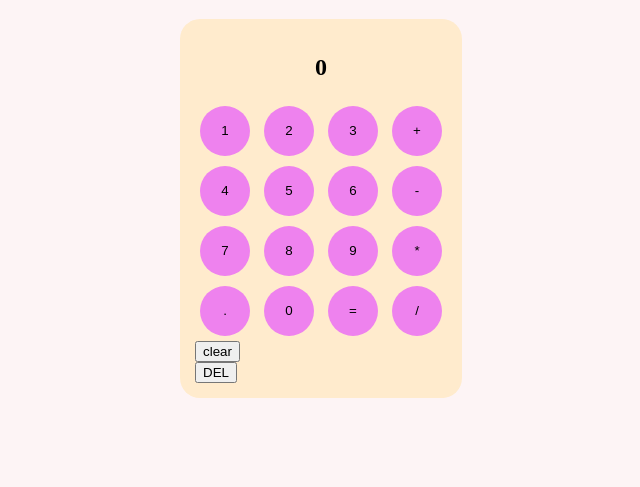
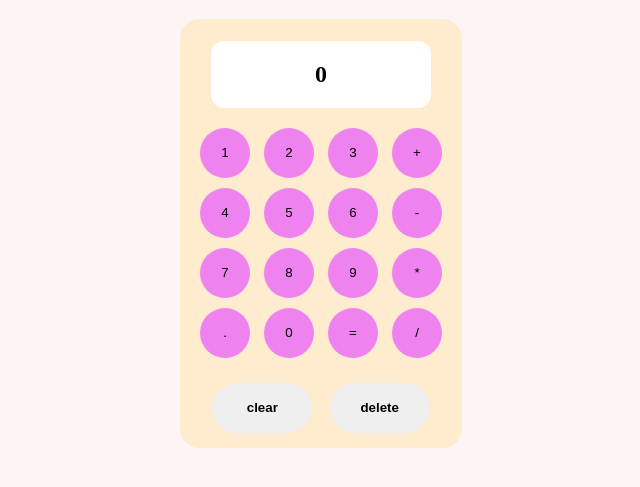
Before and after one commit to matthnoss/calculator, a plain HTML site: page index.html in a window 1280 px wide. Shown: the part 69-556 px from the top of the page, without its empty margins (319-959 px from the left). Drawn offline with Linux system fonts and the light colour scheme.

Commit message:
Adjusted appearence of delete and clear buttons, added calculator screen

```diff
--- a/index.html
+++ b/index.html
@@ -47,7 +47,7 @@
 
         <div class="operations">
             <button class="clearBtn">clear</button>
-            <button class="deleteBtn">DEL</button>
+            <button class="deleteBtn">delete</button>
         </div>
 
     </div>
--- a/style.css
+++ b/style.css
@@ -40,8 +40,30 @@ body {
     margin: 5px;
 }
 
+.operations {
+    display: flex;
+    justify-content: space-evenly;
+    margin-top: 20px;
+    width: auto;
+}
+
 .clearBtn,
 .deleteBtn {
+    min-width: 100px;
+    min-height: 50px;
+    border-radius: 200px;
+    border-style: none;
+    font-weight: bolder;
+}
+
+.titleAndDisplay {
     display: flex;
-    align-items: self-e;
+    justify-content: center;
+    border-radius: 13px;
+    margin-top: 7px;
+    margin-bottom: 15px;
+    padding-right: 10px;
+    padding-left: 10px;
+    min-width: 200px;
+    background-color: white;
 }
```
